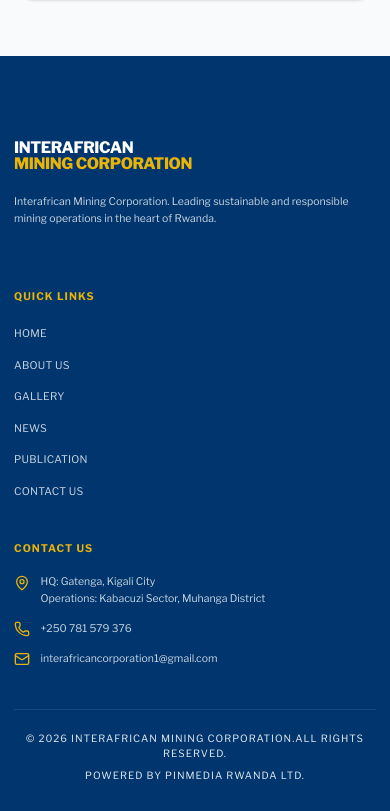
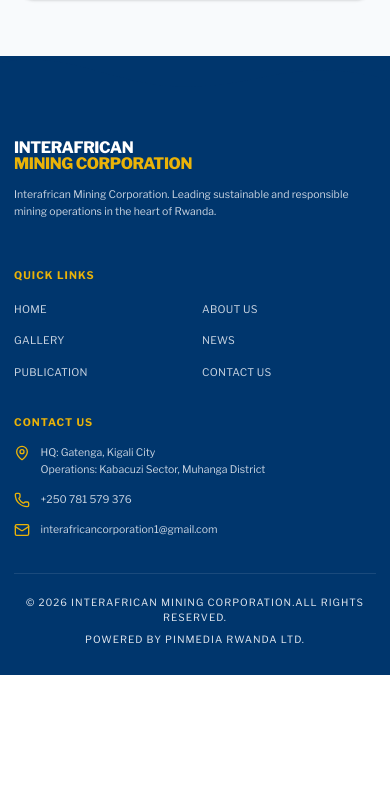
Before and after one commit to iragena25egide/imc_web, a Next.js app: page /cookie-policy/about in a window 390 px wide. Shown: the part 3966-4777 px from the top of the page. After the commit the page ends 4641 px from the top, so only its background shows below. Built offline with nearby package versions, Linux system fonts and the light colour scheme.

Commit message:
Improve footer responsiveness on mobile

```diff
--- a/src/components/ui/Footer.tsx
+++ b/src/components/ui/Footer.tsx
@@ -23,9 +23,9 @@
         </svg>
       </div>
       <div className="max-w-7xl mx-auto px-4 sm:px-6 lg:px-8 relative z-10 mt-12">
-        <div className="grid grid-cols-1 md:grid-cols-3 gap-12 mb-12">
+        <div className="grid grid-cols-1 md:grid-cols-3 gap-8 md:gap-12 mb-10">
           <div>
-            <div className="mb-6 inline-block">
+            <div className="mb-4 inline-block">
               <h2 className="text-lg md:text-xl font-heading font-extrabold tracking-tight text-white uppercase leading-none">
                 Interafrican
                 <br />
@@ -39,10 +39,10 @@
           </div>
 
           <div>
-            <h3 className="font-bold text-xs tracking-widest uppercase mb-5 text-imc-gold">
+            <h3 className="font-bold text-xs tracking-widest uppercase mb-4 text-imc-gold">
               {dict?.links || "Quick Links"}
             </h3>
-            <ul className="space-y-3">
+            <ul className="grid grid-cols-2 gap-y-3 gap-x-4">
               <li>
                 <Link
                   href={`/${lang}#home`}
@@ -95,7 +95,7 @@
           </div>
 
           <div>
-            <h3 className="font-bold text-xs tracking-widest uppercase mb-5 text-imc-gold">
+            <h3 className="font-bold text-xs tracking-widest uppercase mb-4 text-imc-gold mt-2 md:mt-0">
               {dict?.contact || "Contact Us"}
             </h3>
             <ul className="space-y-4">
```
